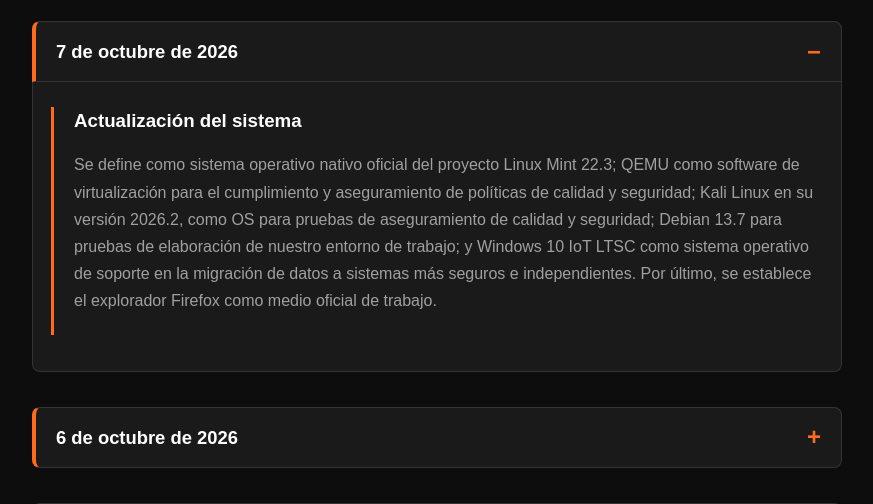
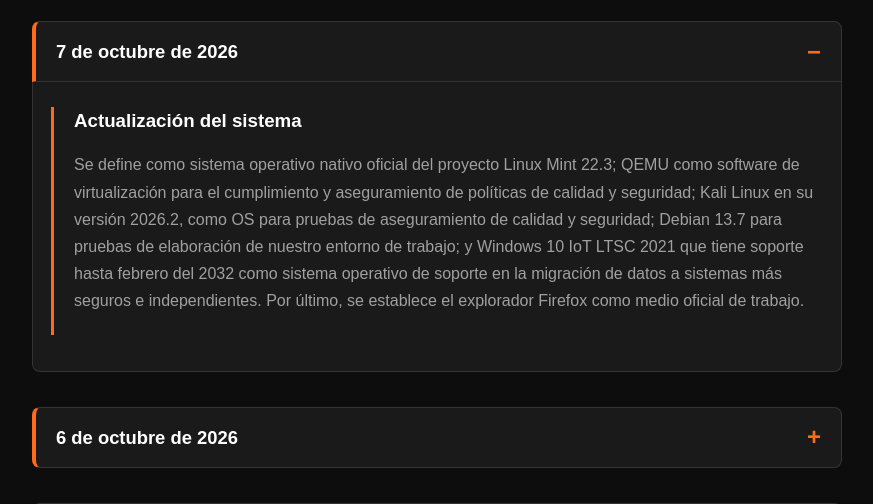
Before and after one commit to solosoyjuan03/Sxcontrol, a Flask app: page /blog in a window 1280 px wide. Shown: the part 620-1124 px from the top of the page, without its empty margins (203-1076 px from the left). Run offline with Flask 3, Linux system fonts and the light colour scheme.

Commit message:
Update blog.html

```diff
--- a/templates/Blog/blog.html
+++ b/templates/Blog/blog.html
@@ -49,7 +49,7 @@
                 <div class="noticias-fecha-contenido">
                     <article class="noticia-avance">
                         <h3>Actualización del sistema</h3>
-                        <p>Se define como sistema operativo nativo oficial del proyecto Linux Mint 22.3; QEMU como software de virtualización para el cumplimiento y aseguramiento de políticas de calidad y seguridad; Kali Linux en su versión 2026.2, como OS para pruebas de aseguramiento de calidad y seguridad; Debian 13.7 para pruebas de elaboración de nuestro entorno de trabajo; y Windows 10 IoT LTSC como sistema operativo de soporte en la migración de datos a sistemas más seguros e independientes. Por último, se establece el explorador Firefox como medio oficial de trabajo.</p>
+                        <p>Se define como sistema operativo nativo oficial del proyecto Linux Mint 22.3; QEMU como software de virtualización para el cumplimiento y aseguramiento de políticas de calidad y seguridad; Kali Linux en su versión 2026.2, como OS para pruebas de aseguramiento de calidad y seguridad; Debian 13.7 para pruebas de elaboración de nuestro entorno de trabajo; y Windows 10 IoT LTSC 2021 que tiene soporte hasta febrero del 2032 como sistema operativo de soporte en la migración de datos a sistemas más seguros e independientes. Por último, se establece el explorador Firefox como medio oficial de trabajo.</p>
                     </article>
                 </div>
             </details>
```
